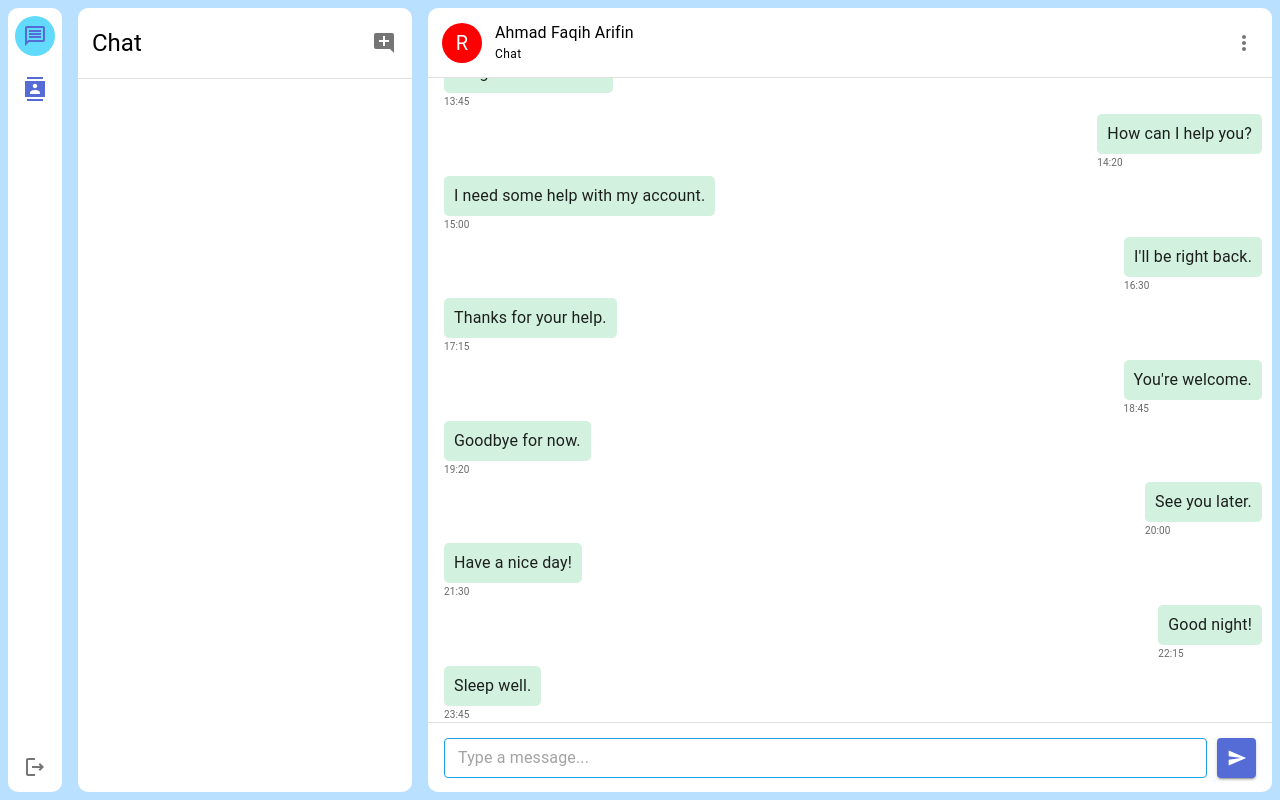
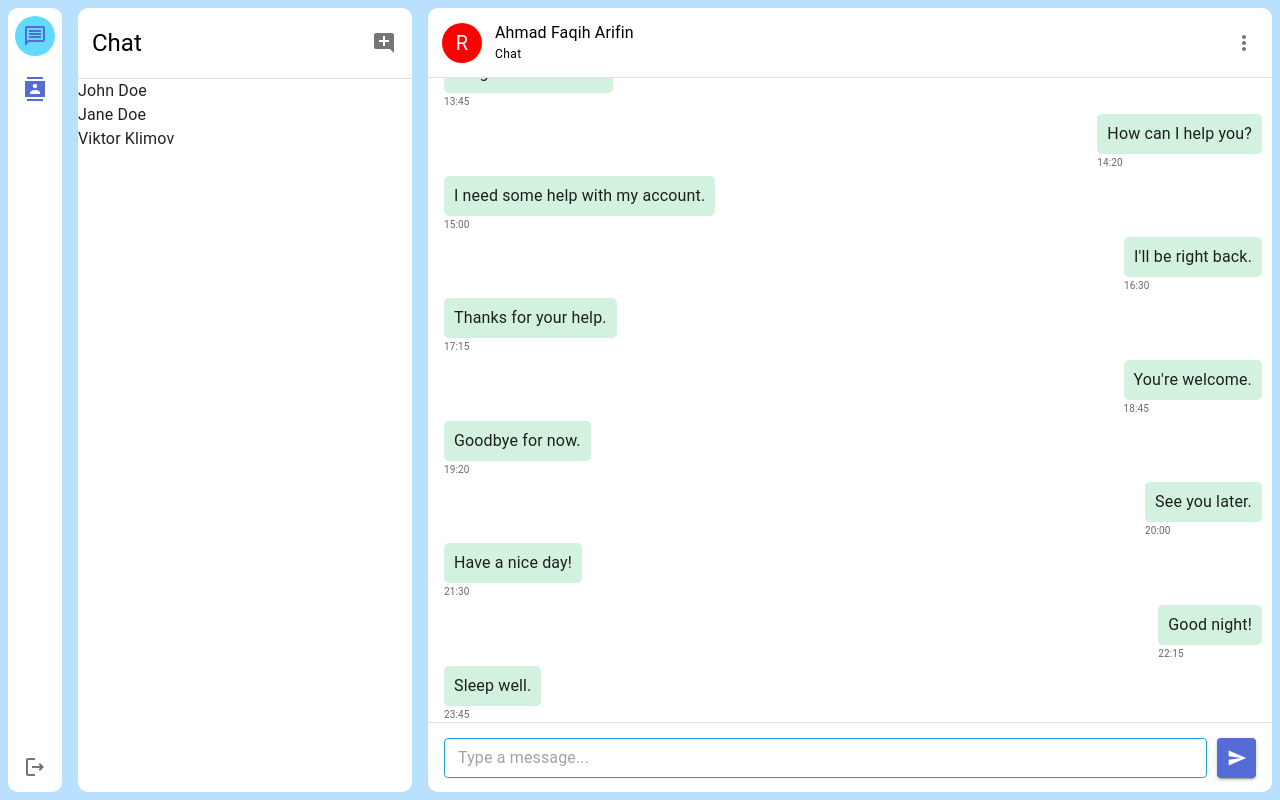
Before and after one commit to ahmadfaqih796/chat-react-ui, a React (Create React App) app: page /chat in a window 1280 px wide. Built offline with nearby package versions, Linux system fonts and the light colour scheme.

Commit message:
chat list dummy

```diff
--- a/src/pages/chat/components/ChatList.jsx
+++ b/src/pages/chat/components/ChatList.jsx
@@ -0,0 +1,15 @@
+import React from "react";
+import { USER_LIST } from "./userDummy";
+
+const ChatList = () => {
+  const data = USER_LIST;
+  return (
+    <div>
+      {data.map((item) => (
+        <div key={item.id}>{item.name}</div>
+      ))}
+    </div>
+  );
+};
+
+export default ChatList;
--- /dev/null
+++ b/src/pages/chat/components/userDummy.js
@@ -0,0 +1,23 @@
+export const USER_LIST = [
+  {
+    id: 1,
+    name: "John Doe",
+    email: "M3oZu@example.com",
+    last_message: "Hello, how are you?",
+    is_read: false,
+  },
+  {
+    id: 2,
+    name: "Jane Doe",
+    email: "l2Kl0@example.com",
+    last_message: "I'm fine, thank you.",
+    is_read: true,
+  },
+  {
+    id: 3,
+    name: "Viktor Klimov",
+    email: "M3oZu@example.com",
+    last_message: "That's great to hear!",
+    is_read: false,
+  },
+];
--- a/src/pages/chat/index.jsx
+++ b/src/pages/chat/index.jsx
@@ -1,6 +1,7 @@
 import { Box, Divider } from "@mui/material";
 import React from "react";
 import ChatHeader from "./components/ChatHeader";
+import ChatList from "./components/ChatList";
 
 const ChatApp = () => {
   return (
@@ -16,6 +17,7 @@ const ChatApp = () => {
     >
       <ChatHeader />
       <Divider />
+      <ChatList />
     </Box>
   );
 };
```
